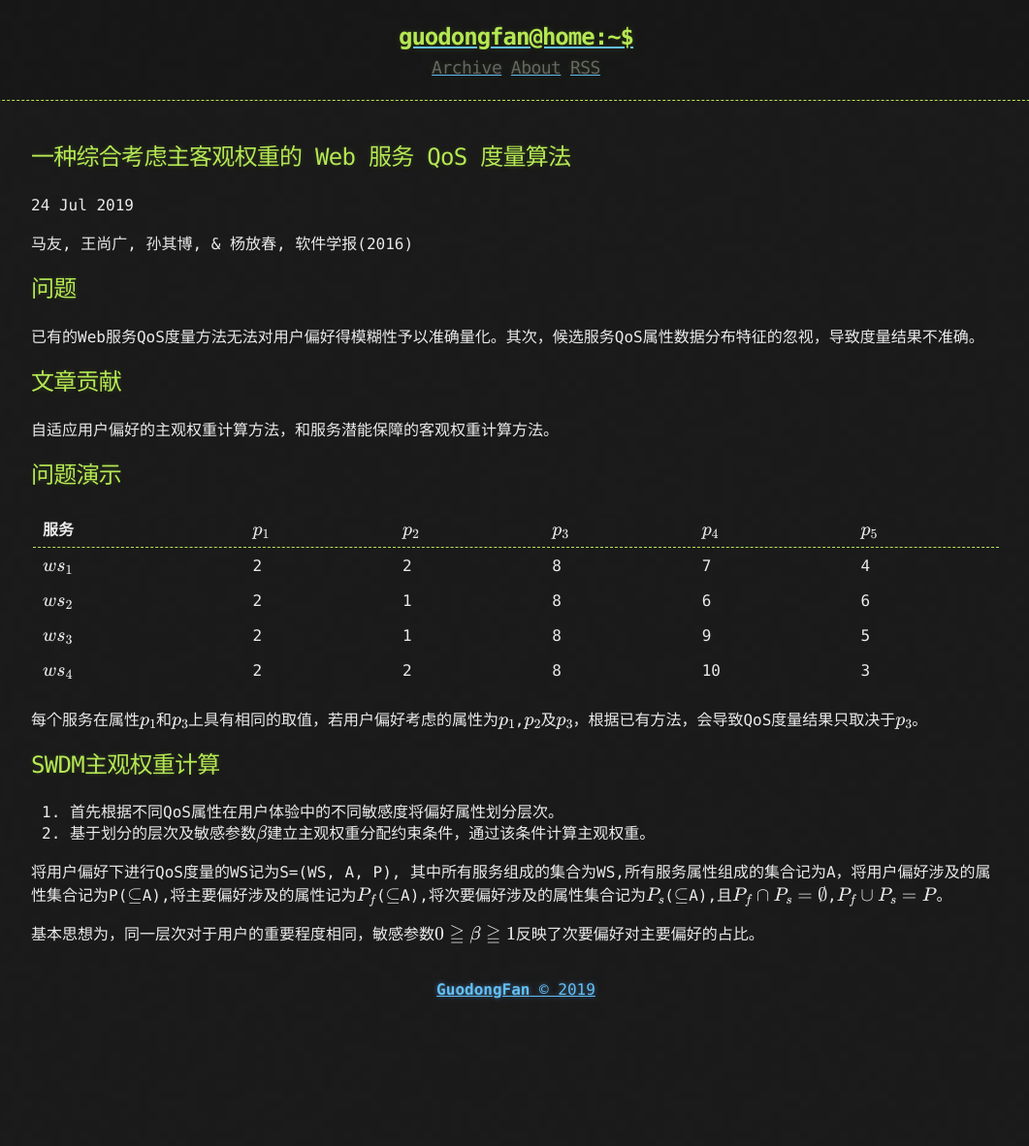
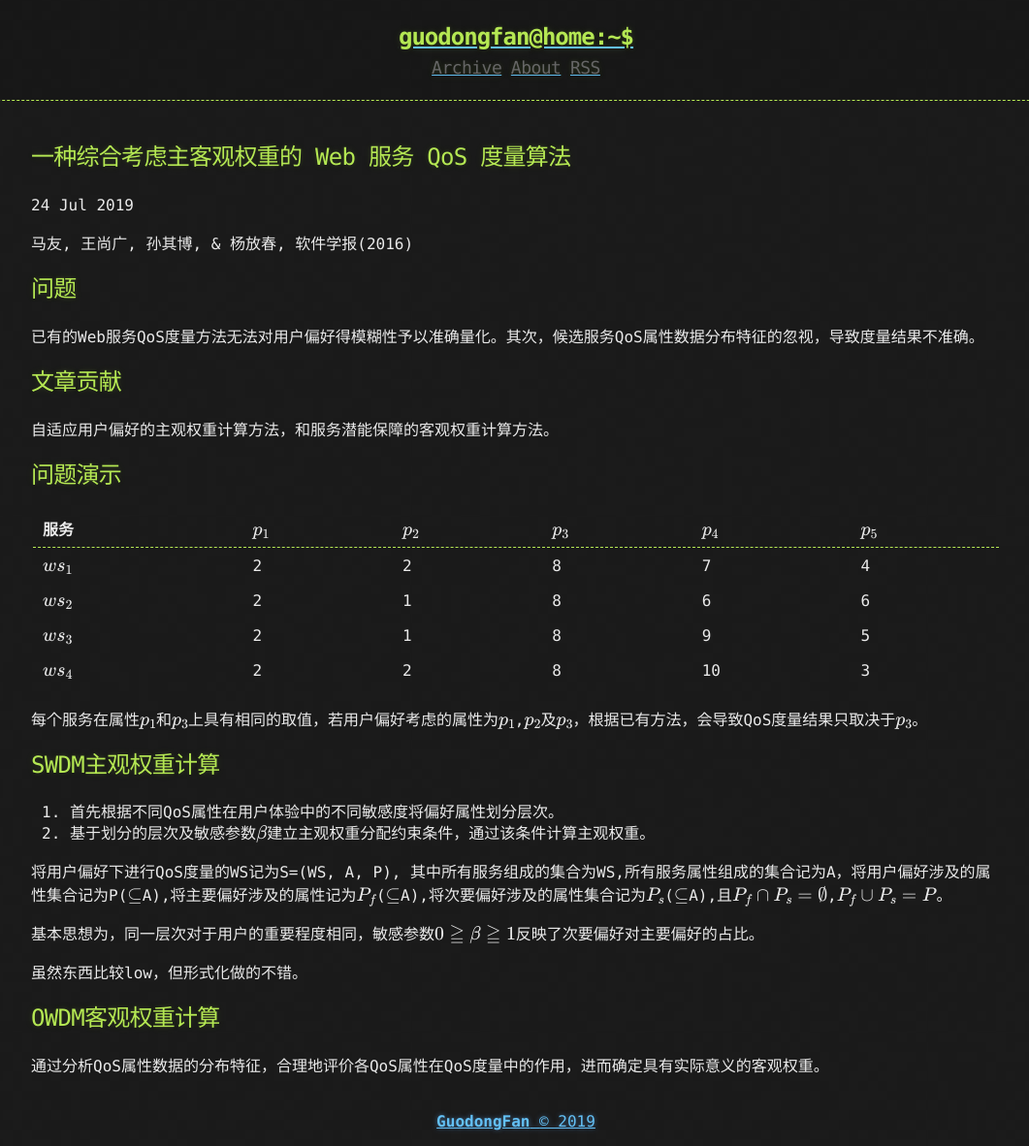
Before and after one commit to GuodongFan/GuodongFan.github.io, a Jekyll site: the page built from _posts/2019-07-24-Object_Subject.md, in a window 1280 px wide. Shown: the whole page at 97% size, without its empty margins (108-1169 px from the left). Built offline with Jekyll 4.4.1, drawn with Linux system fonts in a browser that asks for light colours; formulas are drawn with MathJax 3; before the commit the page ends 1046 px from its top, so only the background shows below that.

Commit message:
Update 2019-07-24-Object_Subject.md

```diff
--- a/_posts/2019-07-24-Object_Subject.md
+++ b/_posts/2019-07-24-Object_Subject.md
@@ -32,3 +32,9 @@ $ws_4$|2|2|8|10|3
 
 
 基本思想为，同一层次对于用户的重要程度相同，敏感参数$0\geqq\beta\geqq 1$反映了次要偏好对主要偏好的占比。
+
+虽然东西比较low，但形式化做的不错。
+
+## OWDM客观权重计算
+
+通过分析QoS属性数据的分布特征，合理地评价各QoS属性在QoS度量中的作用，进而确定具有实际意义的客观权重。
```
